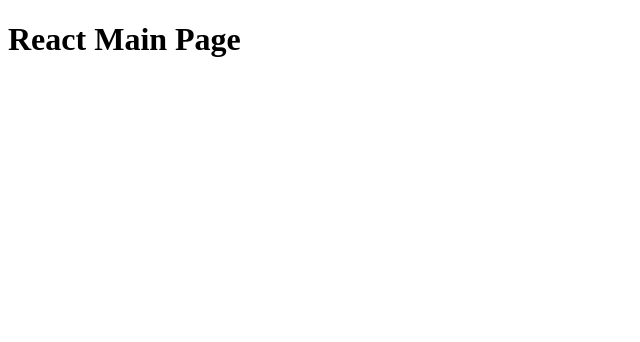
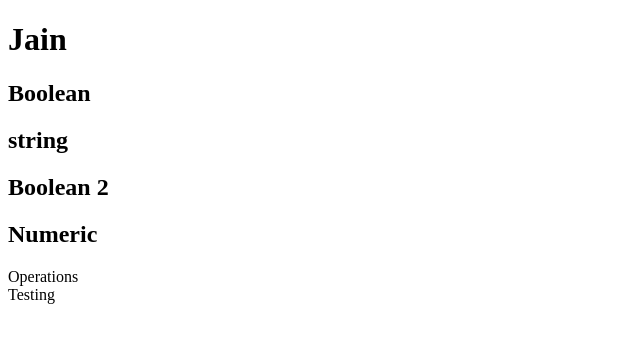
Before and after one commit to rishabhjj/React-Tutorial, a React app: page / in a window 1280 px wide. Shown: the top 342 px of the page, without its empty margins (0-640 px from the left). Built offline with nearby package versions, Linux system fonts and the light colour scheme.

Commit message:
Commit 2 - JSX

```diff
--- a/src/components/App.js
+++ b/src/components/App.js
@@ -4,7 +4,15 @@
   render() {
     return (
       <div>
-        <h1>React Main Page</h1>
+        <h1 name ="Rishabh" className = "first">Jain</h1>
+        <h2 name htmlFor = "test">Boolean</h2>
+        <h2 name= "true">string</h2>
+        <h2 name = {false}> Boolean 2</h2>
+        <h2 name = {1}> Numeric</h2>
+        <div name = { 10 + 20 }> Operations</div>
+        <div>
+          <div>Testing</div>
+        </div>
       </div>
     )
   }
--- a/webpack.config.js
+++ b/webpack.config.js
@@ -5,7 +5,7 @@
   entry: './src/index.js',
   output: {
     path: path.join(__dirname, '/dist'),
-    filename: 'index.[contentHash].bundle.js'
+    filename: 'index.bundle.js'
   },
   module: {
     rules: [
```
